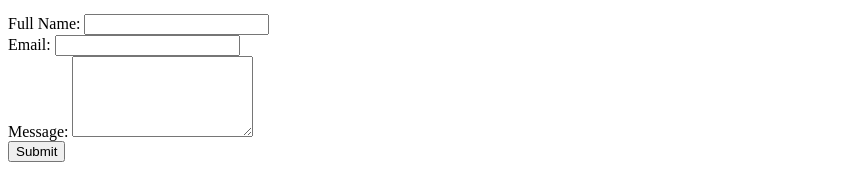
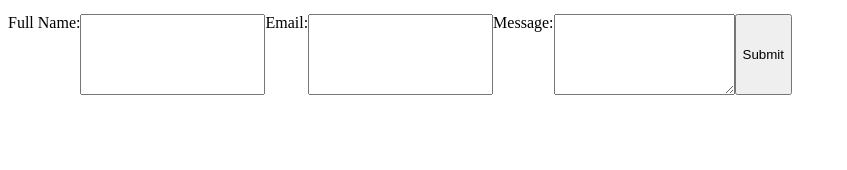
Before and after one commit to letaru-linda/assignment-one-HTML, a plain HTML site: page src/contact.html in a window 1280 px wide. Shown: the part 2159-2329 px from the top of the page, without its empty margins (0-847 px from the left). After the commit the page ends 2262 px from the top, so only its background shows below. Drawn offline with Linux system fonts and the light colour scheme.

Commit message:
FEATURE:Modified the contact page

```diff
--- a/src/contact.html
+++ b/src/contact.html
@@ -19,7 +19,7 @@
             <li><a href="#"><img src="../src/images/instagram.png" alt="Instagram"></a></li>
             <li><a href="https://wa.me/0754455454"><img src="../src/images/Whatsapp.png" alt="WhatsApp"></a></li>
         </ul>
-        <form action="#" method="POST">
+        <form action="#" method="POST" style="display: flex;">
             <label for="name">Full Name:</label>
             <input type="text" id="name" name="name" required><br>
 
```
